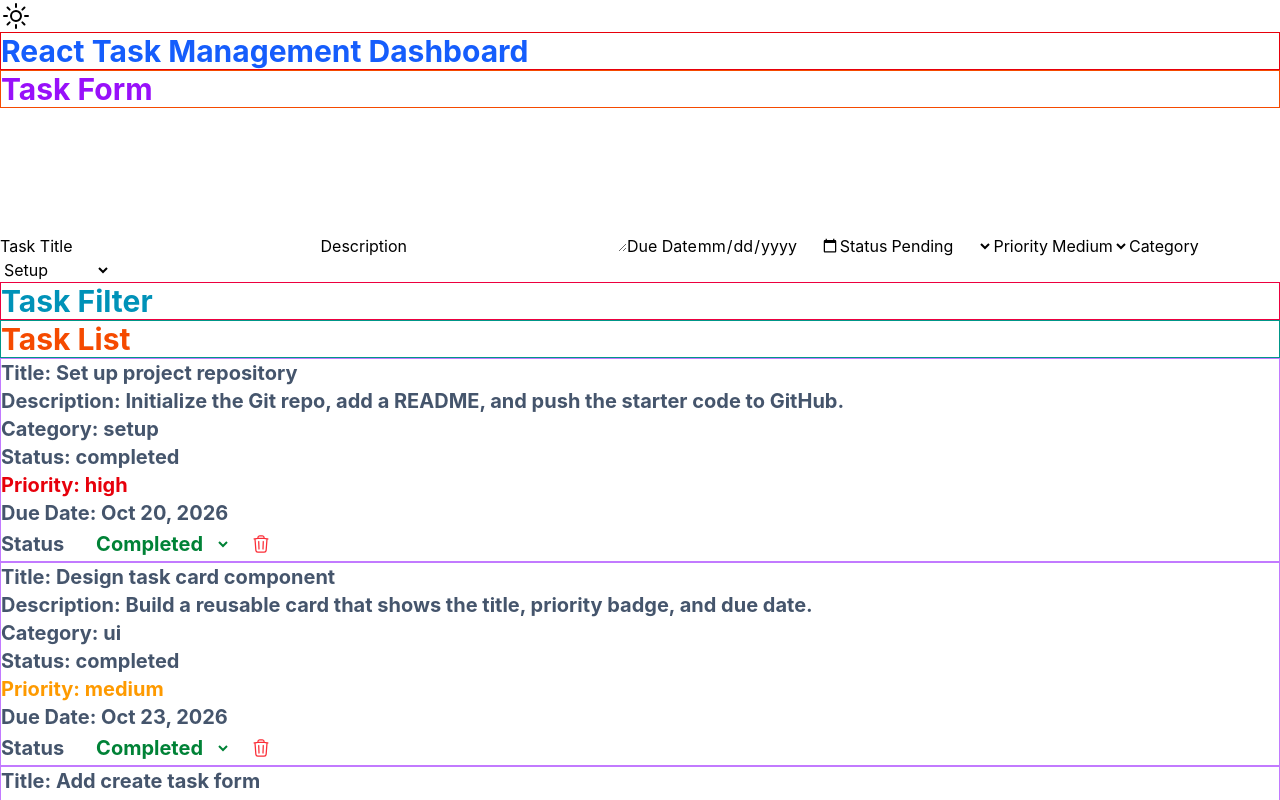
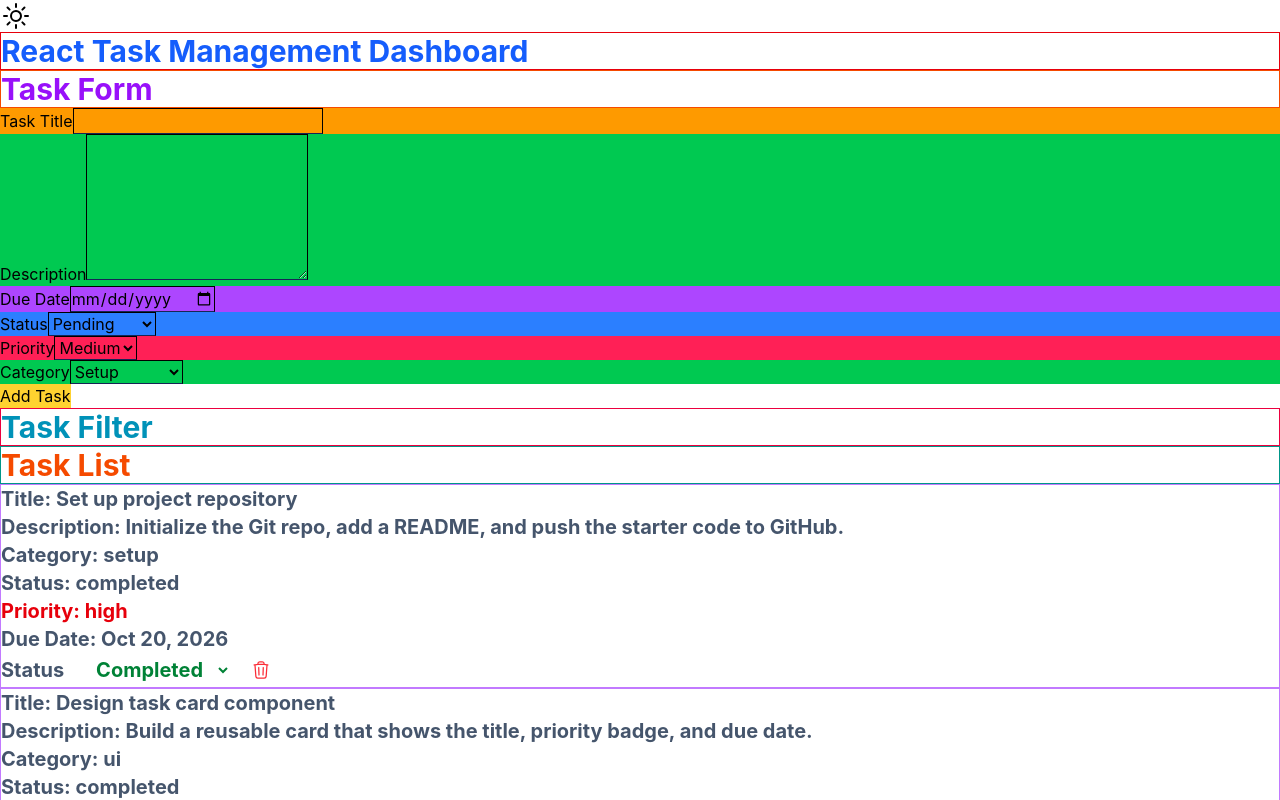
Before and after one commit to shanreed25/react-task-dashboard, a React (Vite) app: page / in a window 1280 px wide. Shown: the top 800 px of the page. Built offline with nearby package versions, Linux system fonts and the light colour scheme.

Commit message:
fix category name and add submit handling to TaskForm

```diff
--- a/src/components/Dashboard/Dashboard.tsx
+++ b/src/components/Dashboard/Dashboard.tsx
@@ -4,7 +4,7 @@ import TaskFilter from "../TaskFilter/TaskFilter";
 import { SunIcon } from "@heroicons/react/24/outline";
 import { useCallback, useState } from "react";
 import { mockTasks } from "../../data/mockTasks";
-import type { Task, TaskStatus } from "../../types";
+import type { Task, TaskFormData, TaskStatus } from "../../types";
 
 //holds task shared state
 function Dashboard() {
@@ -27,6 +27,10 @@ function Dashboard() {
     }
     }, [])
 
+    function handleSubmit(data: TaskFormData){
+      console.log("Form submitted", data)
+    }
+
 
   return (
     <>
@@ -38,7 +42,7 @@ function Dashboard() {
         React Task Management Dashboard
       </h1>
 
-      <TaskForm />
+      <TaskForm onSubmit={handleSubmit} />
       <TaskFilter />
       <TaskList tasks={tasks} onStatusChange={handleStatusChange} onDelete={handleDelete}/>
     </>
--- a/src/components/TaskForm/TaskForm.tsx
+++ b/src/components/TaskForm/TaskForm.tsx
@@ -1,5 +1,11 @@
 import { useState } from "react";
-import type { TaskFormData, TaskStatus, TaskPriority, TaskCategory } from "../../types";
+import type {
+  TaskFormData,
+  TaskStatus,
+  TaskPriority,
+  TaskCategory,
+  TaskFormProps,
+} from "../../types";
 
 const initialFormData: TaskFormData = {
   title: "",
@@ -10,6 +16,10 @@ const initialFormData: TaskFormData = {
   priority: "medium",
 };
 
+
+/* statusOptions, priorityOptions, and categoryOptions all
+    use .map() to turn each item into an <option>
+*/
 const statusOptions: { value: TaskStatus; label: string }[] = [
   { value: "pending", label: "Pending" },
   { value: "in-progress", label: "In Progress" },
@@ -30,30 +40,44 @@ const categoryOptions: { value: TaskCategory; label: string }[] = [
   { value: "deployment", label: "Deployment" },
 ];
 
-//holds the form's input values here so typing doesn't re-render Dashboard
-function TaskForm() {
+//holds the form input values here so typing doesn't
+// re-render Dashboard, and sends them up through onSubmit
+function TaskForm({ onSubmit }: TaskFormProps) {
   const [formData, setFormData] = useState<TaskFormData>(initialFormData);
   function handleFormData(
-    e: React.ChangeEvent<HTMLInputElement | HTMLTextAreaElement>,
+    e: React.ChangeEvent<
+      HTMLInputElement | HTMLTextAreaElement | HTMLSelectElement
+    >,
   ) {
     const { name, value } = e.target;
     setFormData((prev) => ({ ...prev, [name]: value }));
   }
+
+  function handleSubmit(e: React.SyntheticEvent<HTMLFormElement>) {
+    e.preventDefault();
+    onSubmit(formData);
+    setFormData(initialFormData);
+  }
+
   return (
     <>
       <h2 className="text-3xl font-bold text-purple-600 border border-orange-600">
         Task Form
       </h2>
-      <form>
+      <form onSubmit={handleSubmit}>
+        <div className="bg-amber-500">
           <label htmlFor="title">Task Title</label>
           <input
             id="title"
             name="title"
             type="text"
+            className="border border-b-blue-950"
             value={formData.title}
             onChange={handleFormData}
           />
+        </div>
 
+        <div className="bg-green-500">
           <label htmlFor="description">Description</label>
           <textarea
             id="description"
@@ -61,44 +85,77 @@ function TaskForm() {
             rows={6}
             maxLength={800}
             value={formData.description}
+            className="border border-b-blue-950"
             onChange={handleFormData}
           />
+        </div>
 
+        <div className="bg-purple-500">
           <label htmlFor="dueDate">Due Date</label>
           <input
             id="dueDate"
             name="dueDate"
             type="date"
             value={formData.dueDate}
+            className="border border-b-blue-950"
             onChange={handleFormData}
           />
+        </div>
 
+        <div className="bg-blue-500">
           <label htmlFor="status">Status</label>
-        <select id="status" name="status" value={formData.status}>
-          {statusOptions.map(option =>(
+          <select
+            id="status"
+            name="status"
+            value={formData.status}
+            className="border border-b-blue-950"
+            onChange={handleFormData}
+          >
+            {statusOptions.map((option) => (
               <option key={option.value} value={option.value}>
                 {option.label}
               </option>
             ))}
           </select>
+        </div>
 
+        <div className="bg-rose-500">
           <label htmlFor="priority">Priority</label>
-        <select id="priority" name="priority" value={formData.priority}>
-          {priorityOptions.map(option =>(
+          <select
+            id="priority"
+            name="priority"
+            value={formData.priority}
+            className="border border-b-blue-950"
+            onChange={handleFormData}
+          >
+            {priorityOptions.map((option) => (
               <option key={option.value} value={option.value}>
                 {option.label}
               </option>
             ))}
           </select>
+        </div>
 
-        <label htmlFor="Category">Category</label>
-        <select id="Category" name="Category" value={formData.category}>
-          {categoryOptions.map(option =>(
+        <div className="bg-green-500">
+          <label htmlFor="category">Category</label>
+          <select
+            id="category"
+            name="category"
+            value={formData.category}
+            className="border border-b-blue-950"
+            onChange={handleFormData}
+          >
+            {categoryOptions.map((option) => (
               <option key={option.value} value={option.value}>
                 {option.label}
               </option>
             ))}
           </select>
+        </div>
+
+        <button type="submit" className="bg-amber-300">
+          Add Task
+        </button>
       </form>
     </>
   );
```
Lines whose indentation alone changed are shown as unchanged.
